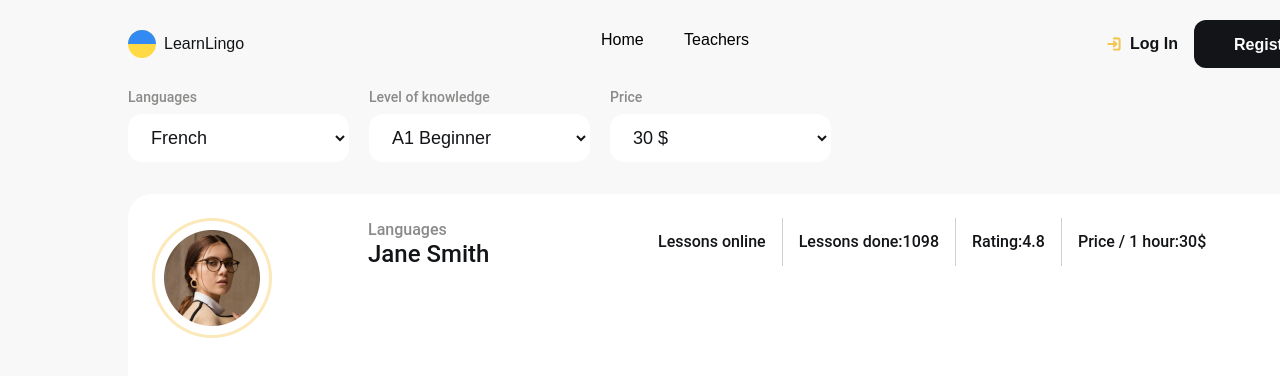
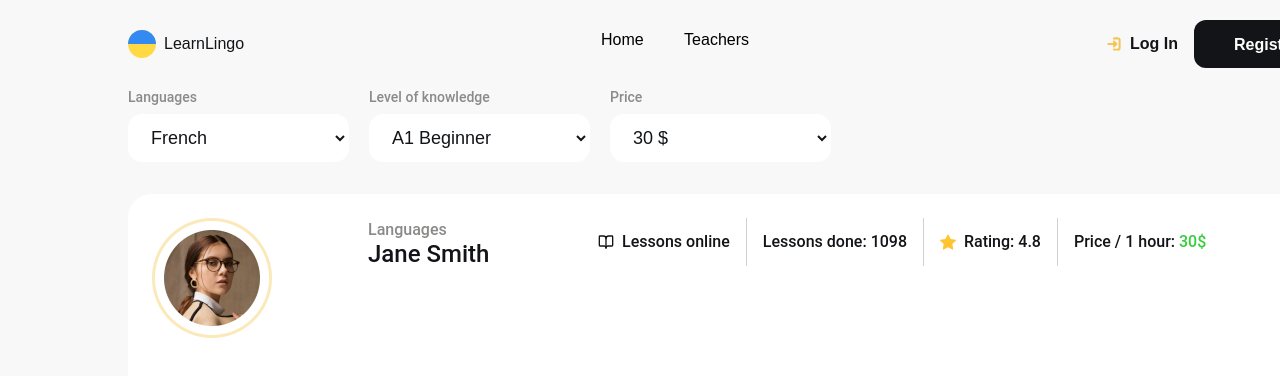
Before and after one commit to OleksandraStepanova/LearnLingo, a React (Vite) app: page /teachers in a window 1280 px wide. Shown: the top 376 px of the page. Built offline with nearby package versions, Linux system fonts and the light colour scheme.

Commit message:
add styles to list of teachers

```diff
--- a/src/pages/TeachersPage/TeachersPage.module.css
+++ b/src/pages/TeachersPage/TeachersPage.module.css
@@ -49,6 +49,7 @@
 .table li {
   display: flex;
   align-items: center;
+  gap: 8px;
   border-right: 1px solid rgba(18, 20, 23, 0.2);
   padding-right: 16px;
   padding-left: 16px;
@@ -61,3 +62,6 @@
 .table li:last-child {
   border-right: none;
 }
+.table li span {
+  color: #38cd3e;
+}
--- a/src/pages/TeachersPage/TeachersPage.tsx
+++ b/src/pages/TeachersPage/TeachersPage.tsx
@@ -3,6 +3,8 @@ import ResponsiveImage from '../../components/ResponsiveImage/ResponsiveImage';
 import image1x from '../../img/teachers/janesmith.png';
 import image2x from '../../img/teachers/janesmith@2x.png';
 import css from './TeachersPage.module.css';
+import { LuBookOpen } from 'react-icons/lu';
+import { BsStarFill } from 'react-icons/bs';
 
 export default function TeachersPage() {
   return (
@@ -21,16 +23,18 @@ export default function TeachersPage() {
                 <div className={css.wrapper}>
                   <ul className={css.table}>
                     <li>
+                      <LuBookOpen />
                       <p>Lessons online</p>
                     </li>
                     <li>
-                      <p>Lessons done:1098</p>
+                      <p>Lessons done: 1098</p>
                     </li>
                     <li>
-                      <p>Rating:4.8</p>
+                      <BsStarFill color=" #ffc531" />
+                      <p>Rating: 4.8</p>
                     </li>
                     <li>
-                      <p>Price / 1 hour:30$</p>
+                      <p>Price / 1 hour: <span>30$</span></p>
                     </li>
                   </ul>
                   <button>+</button>
```
